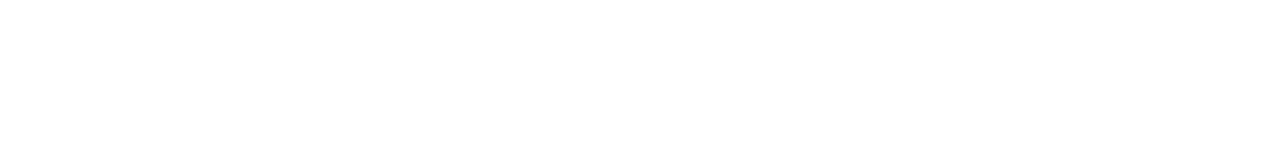
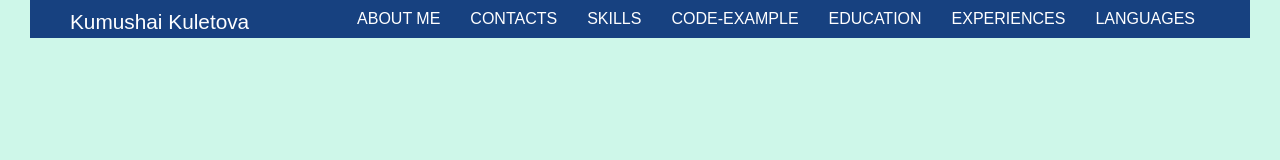
Before and after one commit to KumushaiKuletova/My-portfolio, a plain HTML site: page index.html in a window 1280 px wide. Drawn offline with Linux system fonts and the light colour scheme.

Commit message:
Add header

```diff
--- a/index.html
+++ b/index.html
@@ -7,5 +7,36 @@
     <title>VC Kumushai Kuletova</title>
     <link rel="stylesheet" href="style.css" />
   </head>
-  <body></body>
+  <body>
+    <header>
+      <nav class="header-nav">
+        <div class="container">
+          <a class="header-logo" href="">Kumushai Kuletova</a>
+          <ul class="menu">
+            <li class="menu-item">
+              <a class="menu-link" href="#About Me">About Me</a>
+            </li>
+            <li class="menu-item">
+              <a class="menu-link" href="#contacts">Contacts</a>
+            </li>
+            <li class="menu-item">
+              <a class="menu-link" href="#Skills">Skills</a>
+            </li>
+            <li class="menu-item">
+              <a class="menu-link" href="#code-example">Code-example</a>
+            </li>
+            <li class="menu-item">
+              <a class="menu-link" href="#education">education</a>
+            </li>
+            <li class="menu-item">
+              <a class="menu-link" href="#experiences">experiences</a>
+            </li>
+            <li class="menu-item">
+              <a class="menu-link" href="#languages">languages</a>
+            </li>
+          </ul>
+        </div>
+      </nav>
+    </header>
+  </body>
 </html>
--- a/style.css
+++ b/style.css
@@ -0,0 +1,65 @@
+:root {
+  --accent: #174180;
+  --accent-light: #3764a7;
+  --pure-white: #fff;
+}
+
+html {
+  box-sizing: border-box;
+  scroll-behavior: smooth;
+}
+*,
+*:before,
+*:after {
+  box-sizing: inherit;
+}
+body {
+  margin: 0 auto;
+  width: 1220px;
+  font-family: Arial, Helvetica, sans-serif;
+  font-size: 1.3em;
+  background-color: rgb(206, 247, 233);
+}
+.container {
+  width: 1140px;
+  margin: 0 auto;
+}
+.section {
+  padding: 60px 0;
+}
+.section-title {
+  text-transform: uppercase;
+  text-align: center;
+}
+header {
+  margin: 0px auto;
+}
+header a {
+  color: #fff;
+  text-decoration: none;
+}
+.header-logo {
+  float: left;
+}
+
+.header-nav {
+  padding: 10px 0;
+  background-color: var(--accent);
+  color: #fff;
+}
+.menu {
+  margin: 0;
+  padding: 0;
+  list-style: none;
+  font-size: 0;
+  text-align: right;
+}
+
+.menu-item {
+  display: inline-block;
+}
+.menu-link {
+  text-transform: uppercase;
+  padding: 0 15px;
+  font-size: 16px;
+}
```
